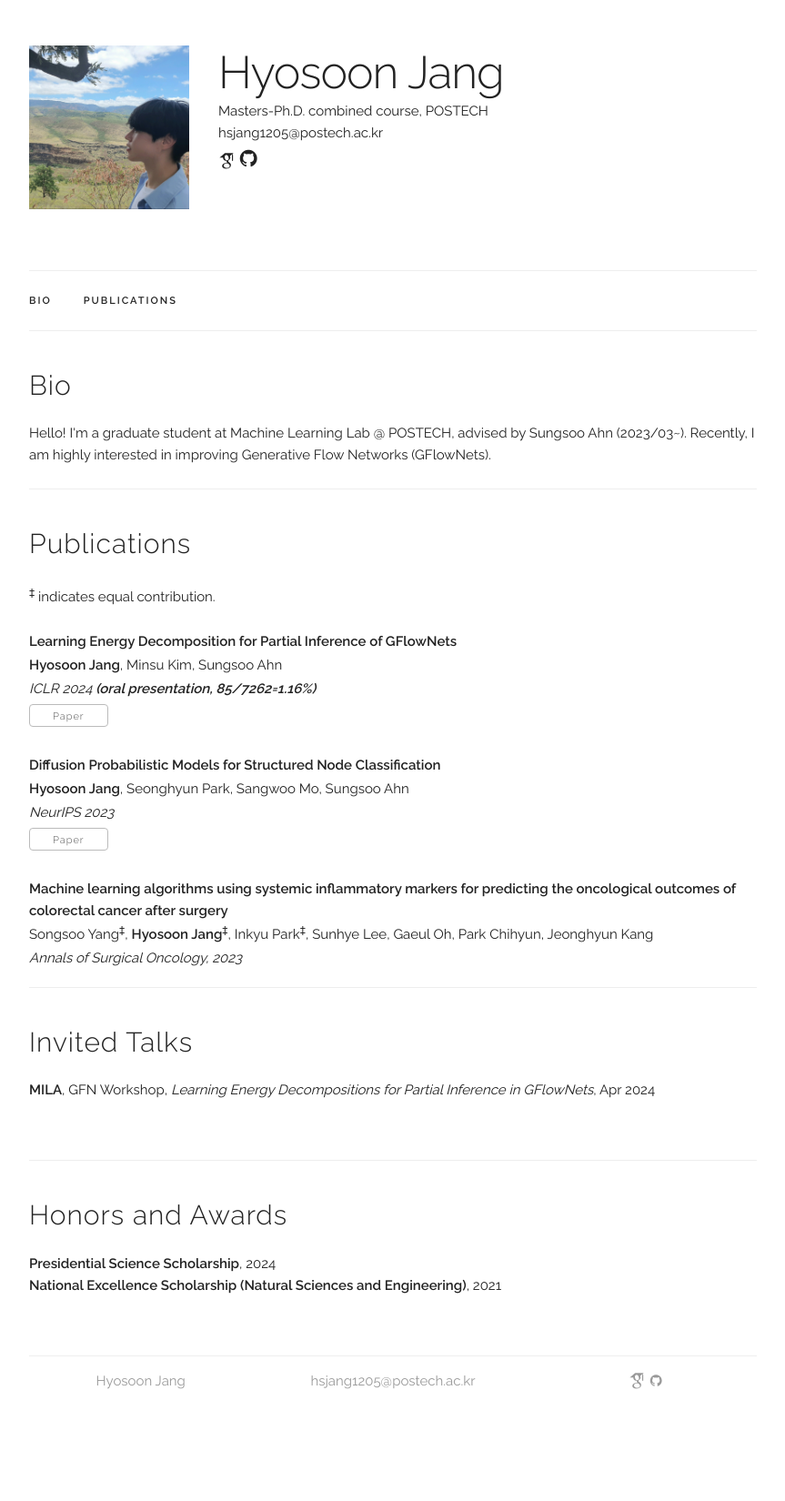
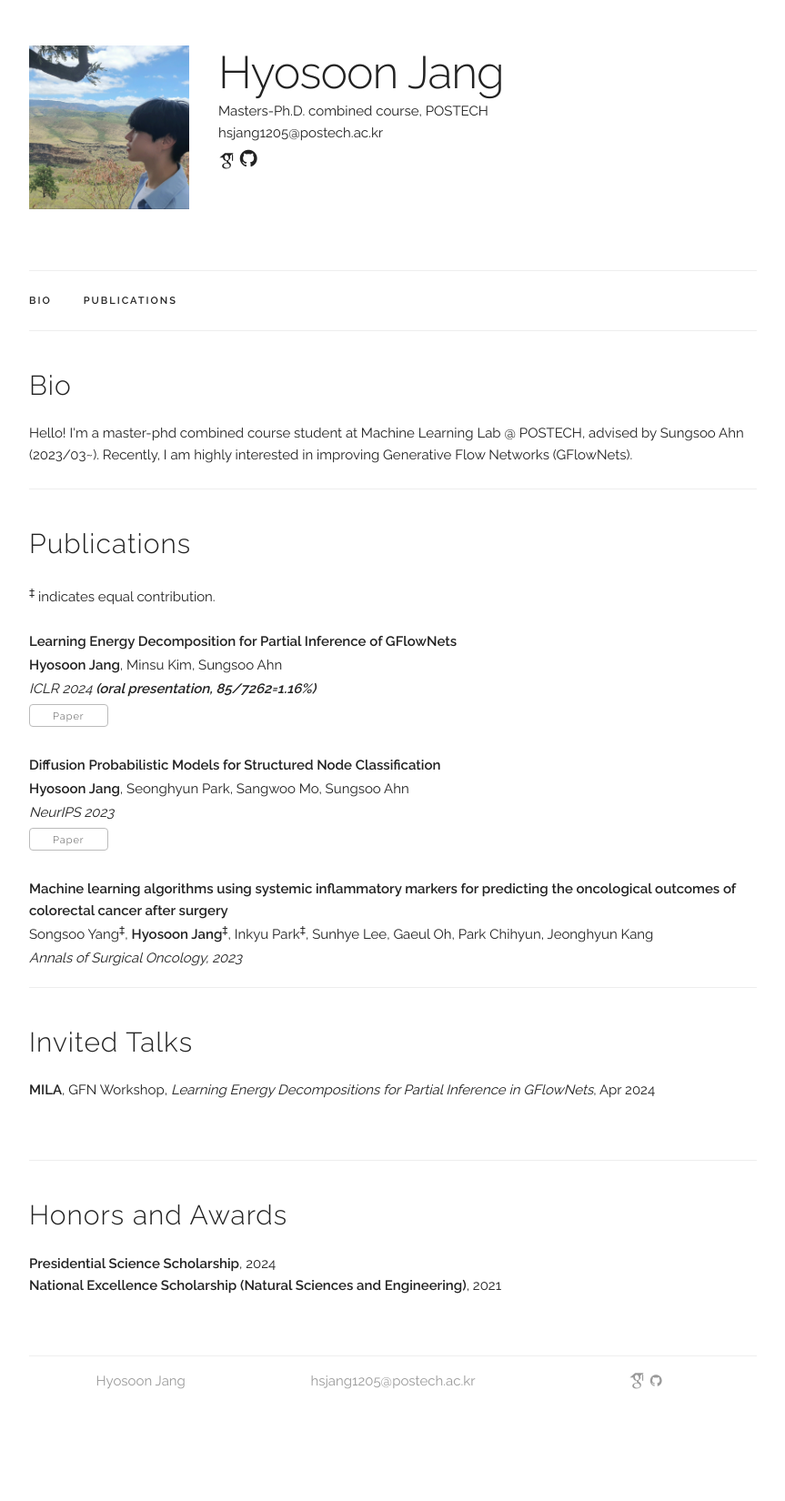
Before and after one commit to hsjang0/hsjang, a Jekyll site: the page built from index.html, in a window 1280 px wide. Shown: the whole page at 91% size, without its empty margins (208-1071 px from the left). Built offline with Jekyll 4.4.1, drawn with Linux system fonts in a browser that asks for light colours; some web fonts are replaced.

Commit message:
Update index.html

```diff
--- a/index.html
+++ b/index.html
@@ -5,7 +5,7 @@ title: Home
 <!-- ========== BIO ========== -->
 <div class="docs-section" id="bio">
   <h4>Bio</h4>
-  Hello! I'm a graduate student at Machine Learning Lab @ POSTECH, advised by Sungsoo Ahn (2023/03~). Recently, I am highly interested in improving Generative Flow Networks (GFlowNets).
+  Hello! I'm a master-phd combined course student at Machine Learning Lab @ POSTECH, advised by Sungsoo Ahn (2023/03~). Recently, I am highly interested in improving Generative Flow Networks (GFlowNets).
   <p> </p>
 
 <!-- ========== PUBLICATIONS ========== -->
```
